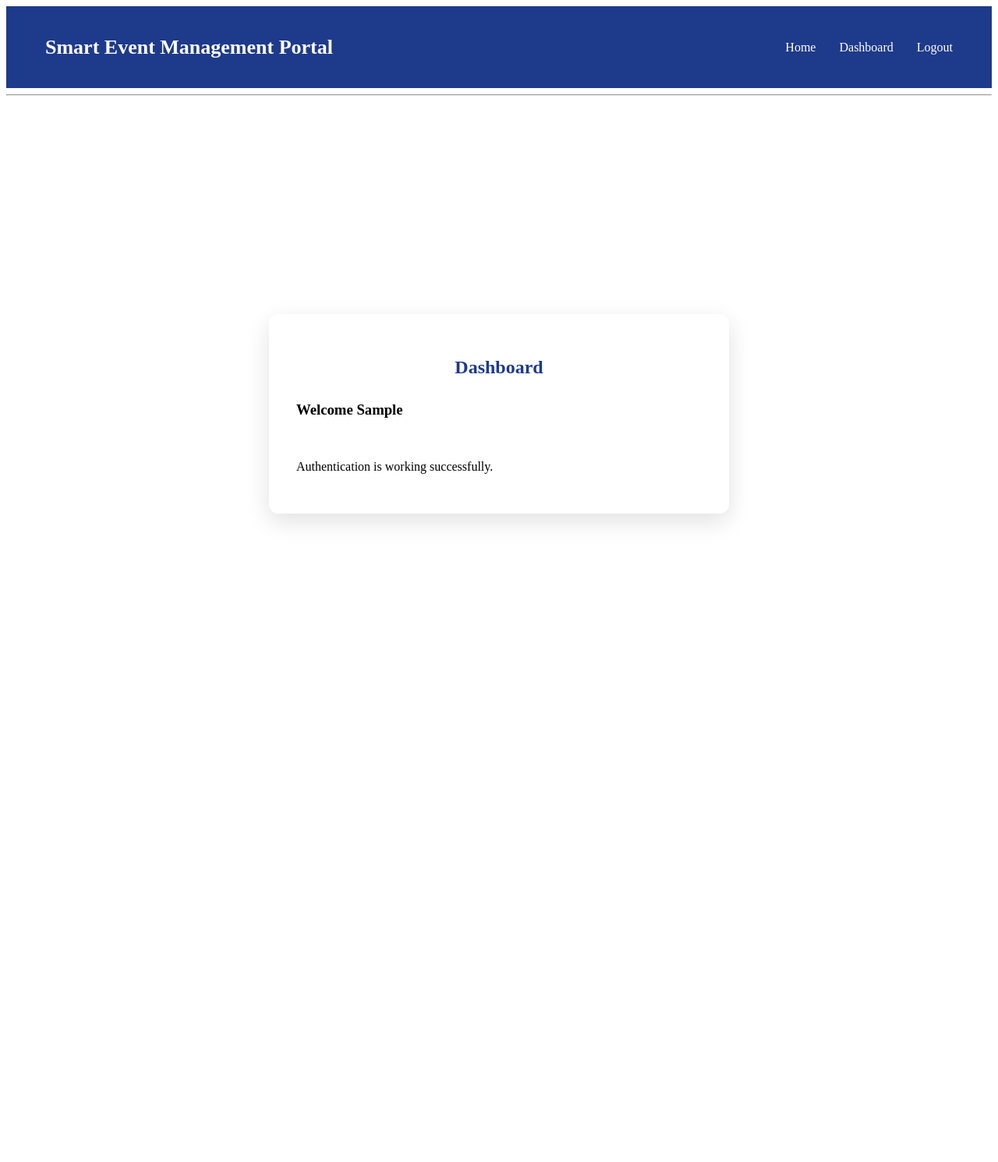
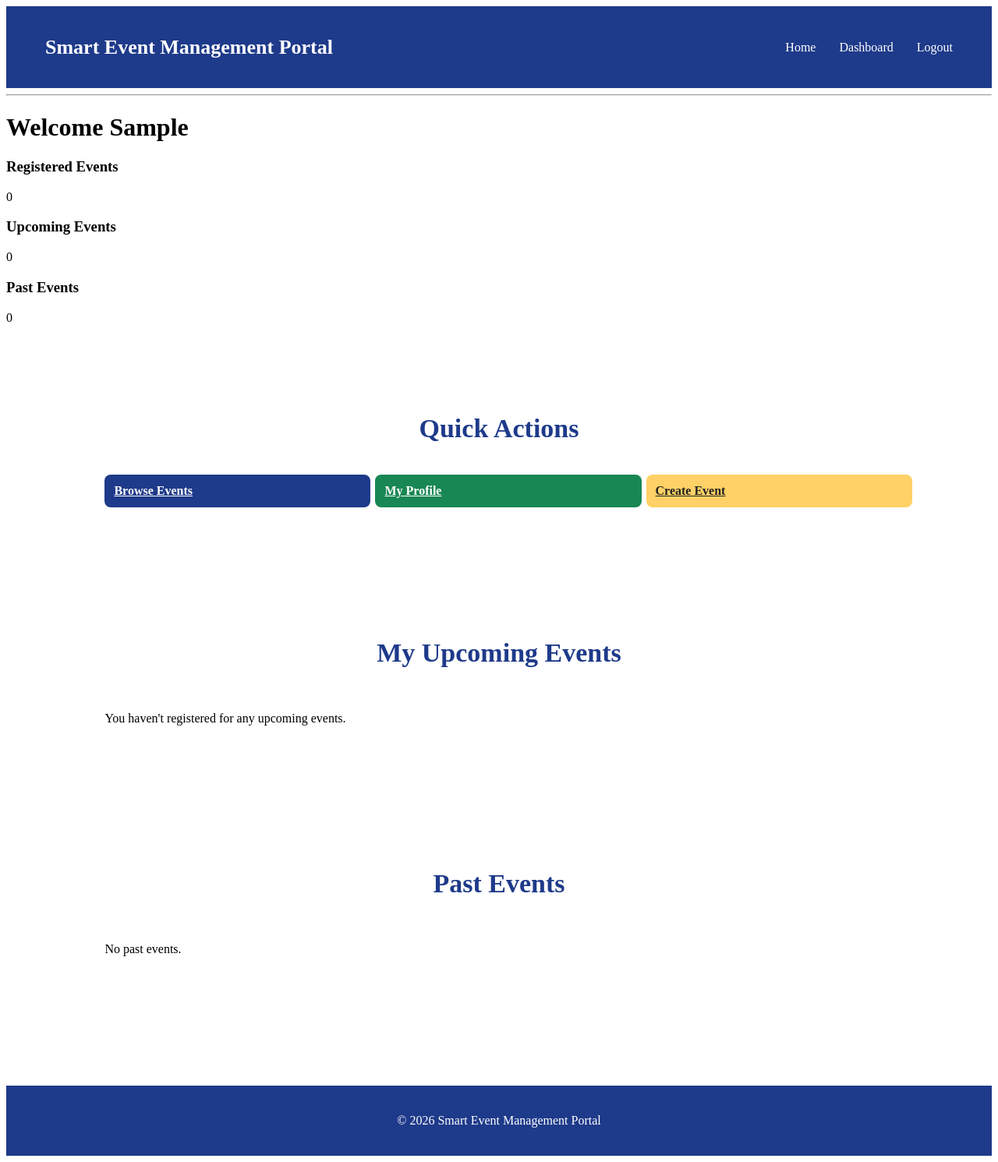
Before and after one commit to pavithapari/SmartEventManagement, a Django app: page /accounts/dashboard/ in a window 1280 px wide. Shown: the whole page at 78% size. Before the commit the page ends 672 px from the top, so only its background shows below. Run offline with Django 5.2, Linux system fonts and the light colour scheme; the visitor is signed in with stand-in values (Sample User, id 1); data that the repository does not hold is empty.

Commit message:
Added profile Page,Home Page succesffully

```diff
--- a/accounts/urls.py
+++ b/accounts/urls.py
@@ -10,4 +10,6 @@ urlpatterns = [
     path("accounts/logout/", views.logout_view, name="logout"),
 
     path("accounts/dashboard/", views.dashboard, name="dashboard"),
+    path("", views.home, name="home"),
+    path("accounts/profile/", views.profile, name="profile"),
 ]
--- a/accounts/views.py
+++ b/accounts/views.py
@@ -4,7 +4,12 @@ from .forms import LoginForm
 from django.contrib.auth.decorators import login_required
 from django.contrib import messages
 from django.contrib.auth import authenticate, login, logout
-
+from events.models import Event
+from django.utils import timezone
+from django.shortcuts import render
+from django.contrib.auth.decorators import login_required
+from django.utils import timezone
+from registrations.models import Registration
 def register(request):
 
     if request.method == "POST":
@@ -85,10 +90,64 @@ def logout_view(request):
     messages.success(request, "Logged out successfully.")
 
     return redirect("login")
+
+
+
 @login_required
 def dashboard(request):
 
+    registrations = Registration.objects.filter(
+        user=request.user,
+        status="REGISTERED"
+    )
+
+    registered_count = registrations.count()
+
+    upcoming_events = registrations.filter(
+        event__event_date__gte=timezone.now().date()
+    )
+
+    past_events = registrations.filter(
+        event__event_date__lt=timezone.now().date()
+    )
+
+    context = {
+
+        "registered_count": registered_count,
+
+        "upcoming_count": upcoming_events.count(),
+
+        "past_count": past_events.count(),
+
+        "my_upcoming_events": upcoming_events,
+
+        "my_past_events": past_events,
+
+    }
+
     return render(
         request,
-        "dashboard/dashboard.html"
+        "dashboard/dashboard.html",
+        context,
     )
+from events.models import Event
+from django.utils import timezone
+
+def home(request):
+
+    upcoming_events = Event.objects.filter(
+        event_date__gte=timezone.now().date()
+    ).order_by("event_date")[:6]
+
+    context = {
+        "upcoming_events": upcoming_events,
+    }
+
+    return render(
+        request,
+        "home/home.html",
+        context
+    )
+@login_required
+def profile(request):
+    return render(request, "accounts/profile.html")
--- a/static/css/style.css
+++ b/static/css/style.css
@@ -523,3 +523,203 @@ button:disabled{
 
     margin-top:25px;
 }
+/* ==========================================
+                HERO
+========================================== */
+
+.hero{
+
+    background:linear-gradient(135deg,#1E3A8A,#3B82F6);
+
+    color:white;
+
+    padding:100px 20px;
+
+    text-align:center;
+}
+
+.hero h1{
+
+    font-size:52px;
+
+    margin-bottom:20px;
+}
+
+.hero p{
+
+    font-size:20px;
+
+    max-width:700px;
+
+    margin:auto;
+
+    margin-bottom:35px;
+}
+
+.hero-buttons{
+
+    display:flex;
+
+    justify-content:center;
+
+    gap:20px;
+
+    flex-wrap:wrap;
+}
+
+.btn-secondary{
+
+    background:#FFD166;
+
+    color:#222;
+}
+
+.btn-secondary:hover{
+
+    background:#ffc233;
+}
+
+
+/* ==========================================
+                FEATURES
+========================================== */
+
+.features{
+
+    padding:70px 10%;
+}
+
+.section-title{
+
+    text-align:center;
+
+    color:#1E3A8A;
+
+    margin-bottom:40px;
+
+    font-size:34px;
+}
+
+.feature-grid{
+
+    display:grid;
+
+    grid-template-columns:repeat(auto-fit,minmax(250px,1fr));
+
+    gap:30px;
+}
+
+.feature-card{
+
+    background:white;
+
+    padding:35px;
+
+    border-radius:12px;
+
+    box-shadow:0 5px 20px rgba(0,0,0,.1);
+
+    text-align:center;
+
+    transition:.3s;
+}
+
+.feature-card:hover{
+
+    transform:translateY(-8px);
+}
+
+.icon{
+
+    font-size:50px;
+
+    margin-bottom:15px;
+}
+
+
+/* ==========================================
+                EVENTS
+========================================== */
+
+.upcoming{
+
+    padding:70px 10%;
+}
+
+.event-grid{
+
+    display:grid;
+
+    grid-template-columns:repeat(auto-fit,minmax(260px,1fr));
+
+    gap:25px;
+}
+
+.event-card{
+
+    background:white;
+
+    padding:25px;
+
+    border-radius:12px;
+
+    box-shadow:0 5px 20px rgba(0,0,0,.08);
+
+    transition:.3s;
+}
+
+.event-card:hover{
+
+    transform:translateY(-6px);
+}
+footer{
+
+    background:#1E3A8A;
+
+    color:white;
+
+    text-align:center;
+
+    padding:20px;
+
+    margin-top:80px;
+}
+.event-banner{
+
+    width:100%;
+
+    height:200px;
+
+    object-fit:cover;
+
+    border-radius:10px;
+
+    margin-bottom:15px;
+}
+
+.no-events{
+
+    grid-column:1/-1;
+
+    text-align:center;
+
+    background:white;
+
+    padding:40px;
+
+    border-radius:12px;
+
+    box-shadow:0 5px 20px rgba(0,0,0,.1);
+}
+
+.no-events h3{
+
+    color:#1E3A8A;
+
+    margin-bottom:15px;
+}
+
+.no-events p{
+
+    margin-bottom:20px;
+}
--- a/templates/base.html
+++ b/templates/base.html
@@ -19,6 +19,7 @@
     <div class="nav-left">
 
         <a href="/">Home</a>
+
 
         {% if user.is_authenticated %}
 
@@ -69,6 +70,6 @@
     {% block content %}
 
     {% endblock %}
-
+{% include "components/footer.html" %}
 </body>
 </html>
--- /dev/null
+++ b/templates/components/footer.html
@@ -0,0 +1,9 @@
+<footer>
+
+    <p>
+
+        © 2026 Smart Event Management Portal
+
+    </p>
+
+</footer>
--- a/templates/dashboard/dashboard.html
+++ b/templates/dashboard/dashboard.html
@@ -2,24 +2,170 @@
 
 {% block content %}
 
-<div class="form-container">
+<h1 class="page-title">
 
-    <div class="form-card">
+    Welcome {{ request.user.first_name }}
 
-        <h2>Dashboard</h2>
+</h1>
 
-        <h3>
-            Welcome {{ request.user.first_name }}
-        </h3>
+<div class="card-container">
 
-        <br>
+    <div class="card">
 
-        <p>
-            Authentication is working successfully.
-        </p>
+        <h3>Registered Events</h3>
+
+        <p>{{ registered_count }}</p>
+
+    </div>
+
+    <div class="card">
+
+        <h3>Upcoming Events</h3>
+
+        <p>{{ upcoming_count }}</p>
+
+    </div>
+
+    <div class="card">
+
+        <h3>Past Events</h3>
+
+        <p>{{ past_count }}</p>
 
     </div>
 
 </div>
 
+<!-- Quick Actions -->
+
+<section class="features">
+
+<h2 class="section-title">
+
+Quick Actions
+
+</h2>
+
+<div class="feature-grid">
+
+<a href="{% url 'event_list' %}" class="btn btn-primary">
+
+Browse Events
+
+</a>
+
+<a href="{% url 'profile' %}" class="btn btn-success">
+
+My Profile
+
+</a>
+
+<a href="{% url 'create_event' %}" class="btn btn-secondary">
+
+Create Event
+
+</a>
+
+</div>
+
+</section>
+
+<!-- My Upcoming Events -->
+
+<section class="upcoming">
+
+<h2 class="section-title">
+
+My Upcoming Events
+
+</h2>
+
+<div class="event-grid">
+
+{% for registration in my_upcoming_events %}
+
+<div class="event-card">
+
+<h3>{{ registration.event.title }}</h3>
+
+<p>
+
+📅 {{ registration.event.date }}
+
+</p>
+
+<p>
+
+📍 {{ registration.event.location }}
+
+</p>
+
+<a href="{% url 'event_detail' registration.event.id %}" class="btn btn-primary">
+
+View Event
+
+</a>
+
+</div>
+
+{% empty %}
+
+<p>
+
+You haven't registered for any upcoming events.
+
+</p>
+
+{% endfor %}
+
+</div>
+
+</section>
+
+<!-- Past Events -->
+
+<section class="upcoming">
+
+<h2 class="section-title">
+
+Past Events
+
+</h2>
+
+<div class="event-grid">
+
+{% for registration in my_past_events %}
+
+<div class="event-card">
+
+<h3>{{ registration.event.title }}</h3>
+
+<p>
+
+📅 {{ registration.event.date }}
+
+</p>
+
+<p>
+
+📍 {{ registration.event.location }}
+
+</p>
+
+</div>
+
+{% empty %}
+
+<p>
+
+No past events.
+
+</p>
+
+{% endfor %}
+
+</div>
+
+</section>
+
 {% endblock %}
```
Also changed, not shown: templates/accounts/profile.html (added, +23 -0 lines), templates/home/home.html (added, +194 -0 lines).
